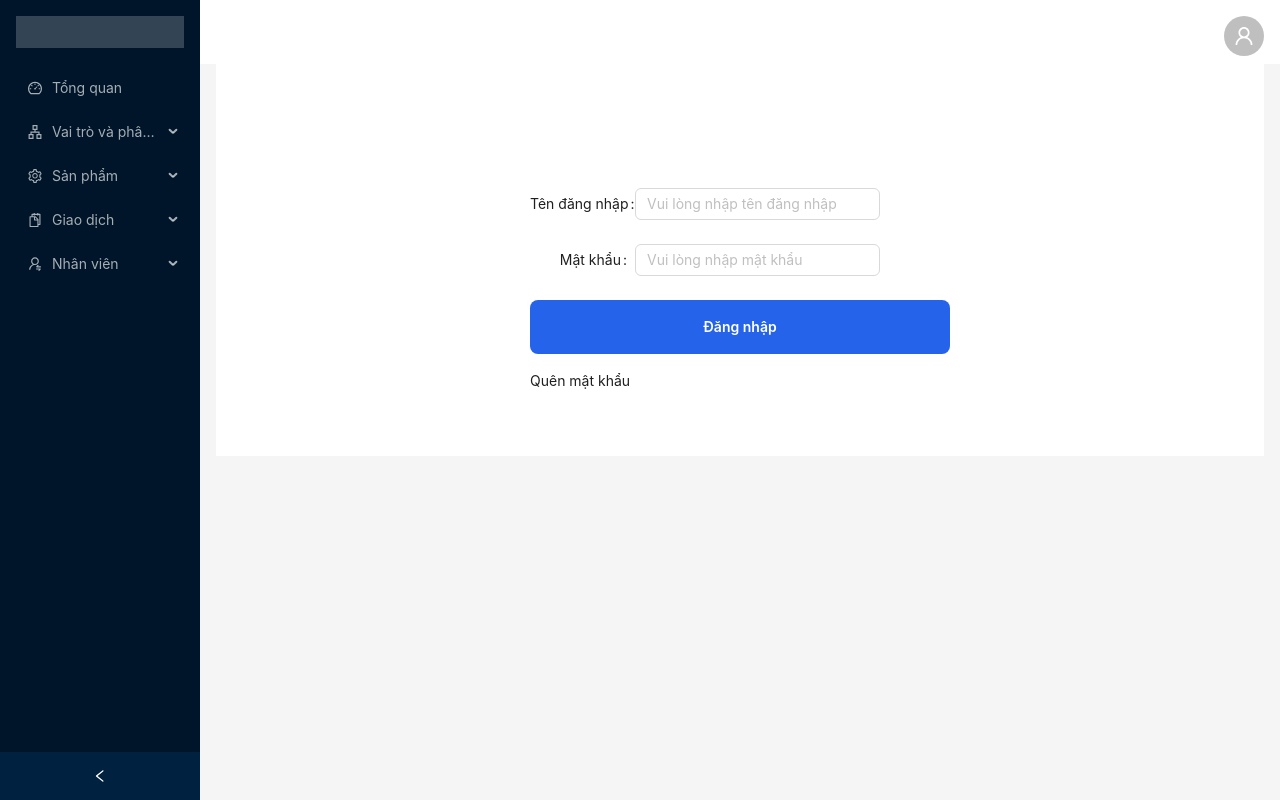
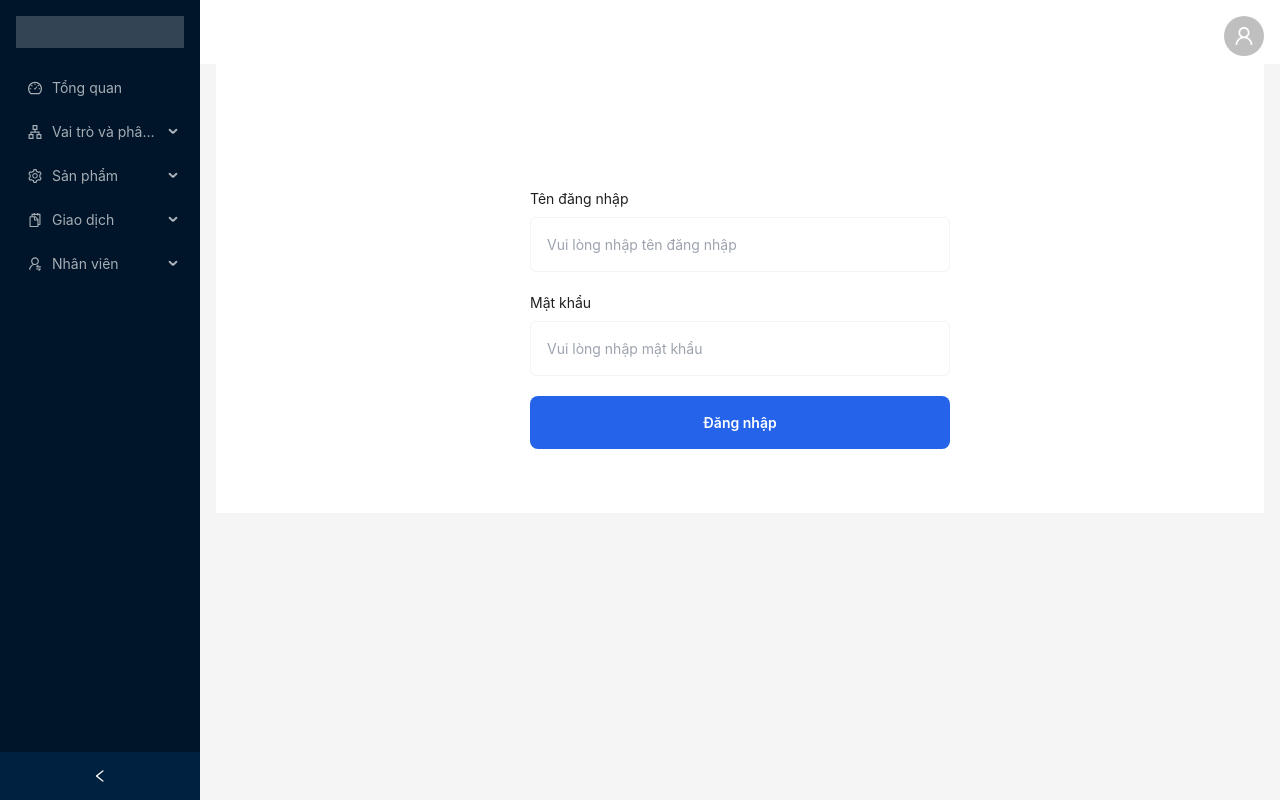
Before and after one commit to hoanguyen6611/cms-admin-management-project, a Next.js app: page /login in a window 1280 px wide. Built offline with nearby package versions, Linux system fonts and the light colour scheme.

Commit message:
fix error login

```diff
--- a/src/components/category/category-form/CategoryForm.tsx
+++ b/src/components/category/category-form/CategoryForm.tsx
@@ -40,20 +40,20 @@ const CategoryForm = () => {
   const [fileList, setFileList] = useState([]);
   useEffect(() => {
     // getCategorySelected();
-    async function fetchData() {
-      const token = localStorage.getItem("token");
-      const res = await axios.get(
-        `https://tech-api.herokuapp.com/v1/product-category/get/${categorySelector.id}`,
-        {
-          headers: {
-            Authorization: `Bearer ${token}`,
-          },
-        }
-      );
-      console.log(res.data.data);
-    }
-    fetchData();
-  }, [categorySelector.id, categorySelector.isEdit]);
+    // async function fetchData() {
+    //   const token = localStorage.getItem("token");
+    //   const res = await axios.get(
+    //     `https://tech-api.herokuapp.com/v1/product-category/get/${categorySelector.id}`,
+    //     {
+    //       headers: {
+    //         Authorization: `Bearer ${token}`,
+    //       },
+    //     }
+    //   );
+    //   console.log(res.data.data);
+    // }
+    // fetchData();
+  }, []);
 
   const createFormCategory = async () => {
     const token = localStorage.getItem("token");
--- a/src/components/login-page/Login.tsx
+++ b/src/components/login-page/Login.tsx
@@ -1,5 +1,5 @@
 import React, { SyntheticEvent, useEffect, useState } from "react";
-import { Layout, Menu, notification, theme, Form, Input } from "antd";
+import { Layout, Menu, notification, theme } from "antd";
 import { useRouter } from "next/router";
 import { CheckOutlined } from "@ant-design/icons";
 import axios from "axios";
@@ -8,25 +8,19 @@ import styles from "./Login.module.scss";
 import { useDispatch, useSelector } from "react-redux";
 import { RootState } from "@/redux/store";
 import { setUserLogin } from "@/redux/permissionSlice";
-import * as yup from "yup";
-import { useForm } from "react-hook-form";
-import { yupResolver } from "@hookform/resolvers/yup";
-import Link from "next/link";
+// import * as yup from "yup";
+// import { useForm, useController } from "react-hook-form";
+// import { yupResolver } from "@hookform/resolvers/yup";
 
 const { Header, Content } = Layout;
-const schema = yup.object({
-  username: yup.string().required("Vui lòng nhập tên đăng nhập"),
-  password: yup.string().required("Vui lòng nhập mật khẩu"),
-});
-type FormData = yup.InferType<typeof schema>;
+// const schemaValidation = yup.object({
+//   username: yup.string().required("Vui lòng nhập tên đăng nhập"),
+//   password: yup.string().required("Vui lòng nhập mật khẩu"),
+// });
 const Login = () => {
-  const {
-    register,
-    handleSubmit,
-    formState: { errors, isValid },
-  } = useForm<FormData>({
-    resolver: yupResolver(schema),
-  });
+  // const { control, register } = useForm({
+  //   resolver: yupResolver(schemaValidation),
+  // });
   const {
     token: { colorBgContainer },
   } = theme.useToken();
@@ -34,9 +28,9 @@ const Login = () => {
   const [password, setPassword] = useState("");
   const router = useRouter();
   const dispatch = useDispatch();
+  const user = useSelector((state: RootState) => state.permission);
   const login = async (e: React.FormEvent<HTMLFormElement>) => {
     e.preventDefault();
-    if (isValid) {
     const { data } = await axios.post(
       "https://tech-api.herokuapp.com/v1/account/login",
       {
@@ -59,38 +53,33 @@ const Login = () => {
         message: data.message,
       });
     }
-    }
-    return;
   };
-  // useEffect(() => {
-  //   if (user) {
-  //     router.push("/");
-  //   }
-  // }, [user]);
+  useEffect(() => {
+    // if (user) {
+    //   router.push("/");
+    // }
+  }, []);
 
   return (
+    // <Layout className="layout">
+    //   <Header>
+    //     <div className="logo" />
+    //     <Menu mode="horizontal" />
+    //   </Header>
+    //   <Content>
+
+    //   </Content>
+    // </Layout>
     <div
       className="site-layout-content"
       style={{ background: colorBgContainer }}
     >
-      <Form
-        labelCol={{ span: 6 }}
-        wrapperCol={{ span: 14 }}
-        layout="horizontal"
+      <form
         className="px-10 pb-10 pt-[100px] w-full max-w-[500px] mx-auto"
         autoComplete="off"
-        onClick={login}
-        // onSubmit={login}
+        onSubmit={login}
       >
-        <Form.Item label="Tên đăng nhập" name="username">
-          <Input
-            {...register("username")}
-            onChange={(e) => setUsername(e.target.value)}
-            placeholder="Vui lòng nhập tên đăng nhập"
-          />
-          <p className={styles.warning}>{errors.username?.message}</p>
-        </Form.Item>
-        {/* <div className="flex flex-col gap-2 mb-5">
+        <div className="flex flex-col gap-2 mb-5">
           <label htmlFor="username">Tên đăng nhập</label>
           <input
             type="text"
@@ -101,16 +90,7 @@ const Login = () => {
             onChange={(e) => setUsername(e.target.value)}
           />
         </div>
-        <p className={styles.warning}>{}</p> */}
-        <Form.Item label="Mật khẩu" name="password">
-          <Input
-            {...register("password")}
-            onChange={(e) => setPassword(e.target.value)}
-            placeholder="Vui lòng nhập mật khẩu"
-          />
-          <p className={styles.warning}>{errors.password?.message}</p>
-        </Form.Item>
-        {/* <div className="flex flex-col gap-2 mb-5">
+        <div className="flex flex-col gap-2 mb-5">
           <label htmlFor="password">Mật khẩu</label>
           <input
             type="password"
@@ -120,7 +100,7 @@ const Login = () => {
             className="p-4 rounded-md border border-gray-100"
             onChange={(e) => setPassword(e.target.value)}
           />
-        </div> */}
+        </div>
         <div>
           <button
             type="submit"
@@ -129,10 +109,7 @@ const Login = () => {
             Đăng nhập
           </button>
         </div>
-        <div className="mt-4">
-          <Link href="/forgetPassword">Quên mật khẩu</Link>
-        </div>
-      </Form>
+      </form>
     </div>
   );
 };
--- a/src/pages/category.tsx
+++ b/src/pages/category.tsx
@@ -1,4 +1,4 @@
-import CategoryShow from "@/components/category/category";
+import CategoryShow from "@/components/category/Category";
 import Head from "next/head";
 import React from "react";
 
```
Lines whose indentation alone changed are shown as unchanged.
